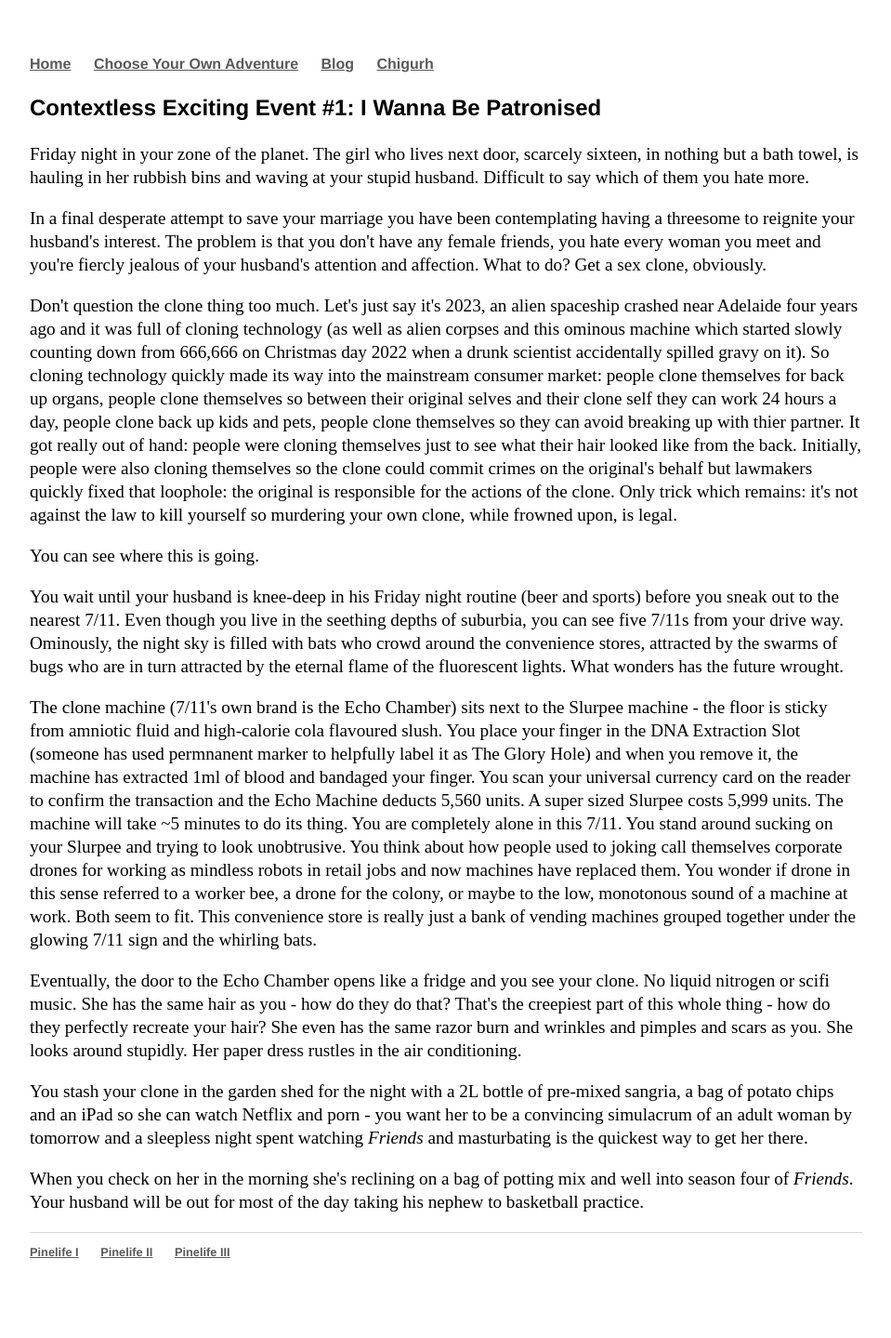
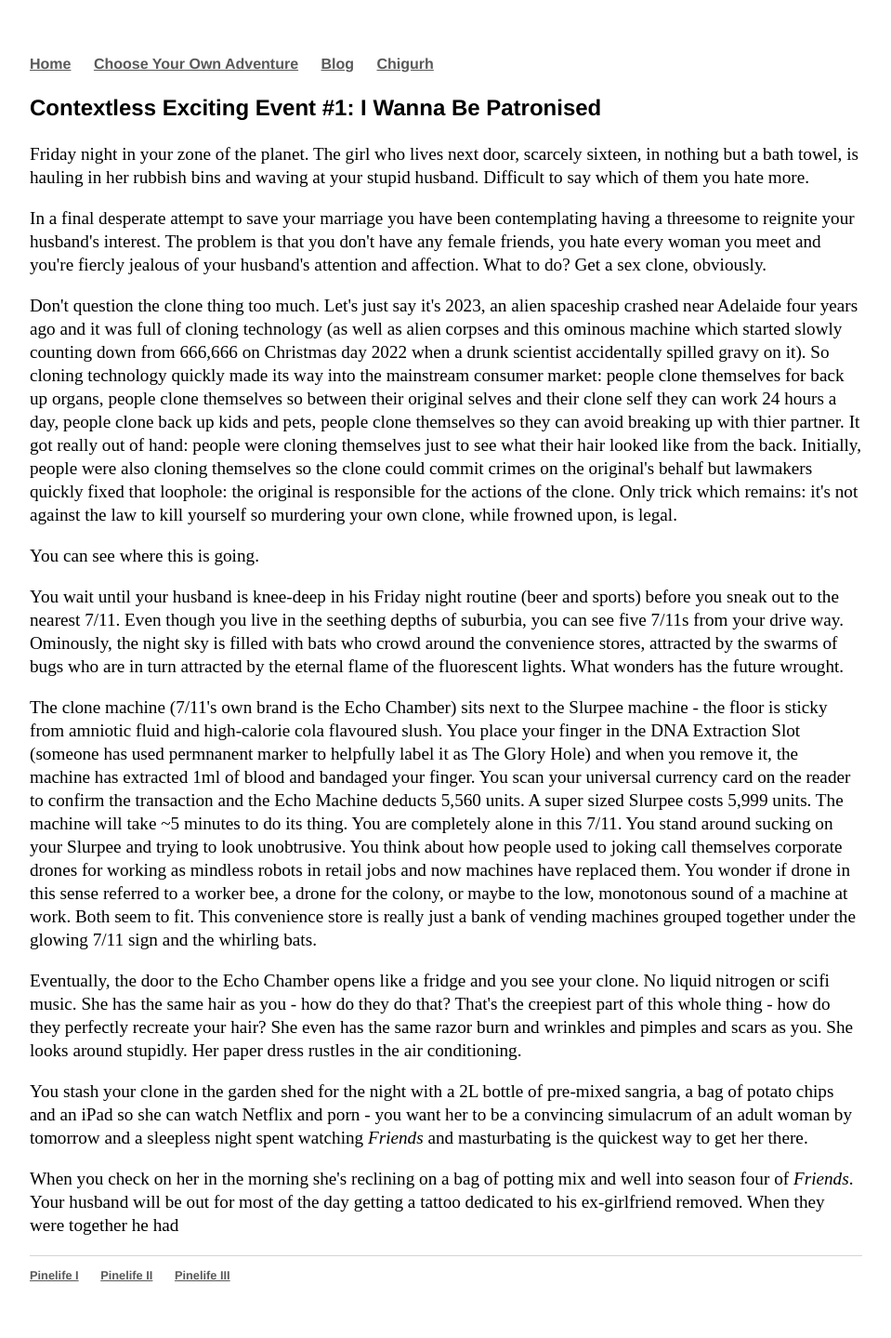
Before and after one commit to Pinelife/pinelife.github.io, a Jekyll site: the page built from Hellhole/excitingevent1.html, in a window 1280 px wide. Shown: the whole page at 93% size, without its empty margins (160-1119 px from the left). Built offline with Jekyll 4.4.1, drawn with Linux system fonts in a browser that asks for light colours; before the commit the page ends 1414 px from its top, so only the background shows below that.

Commit message:
Create excitingevent1.html

```diff
--- a/Hellhole/excitingevent1.html
+++ b/Hellhole/excitingevent1.html
@@ -51,5 +51,5 @@ Don't question the clone thing too much. Let's just say it's 2023, an alien spac
 </p>
 <p>
   When you check on her in the morning she's reclining on a bag of potting mix and well into season four of <i>Friends</i>. Your husband will be out
-  for most of the day taking his nephew to basketball practice.
+  for most of the day getting a tattoo dedicated to his ex-girlfriend removed. When they were together he had
   </p>
```
